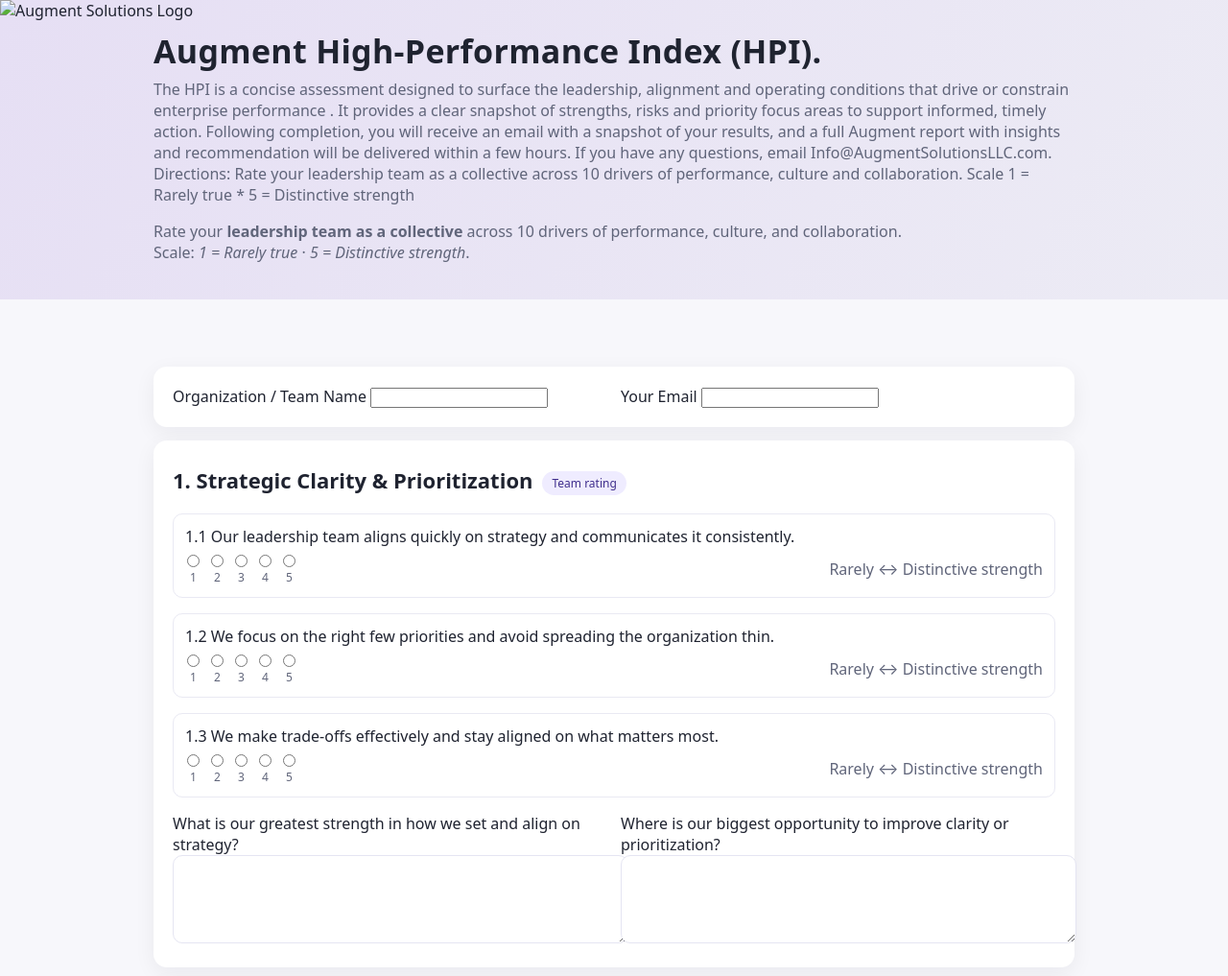
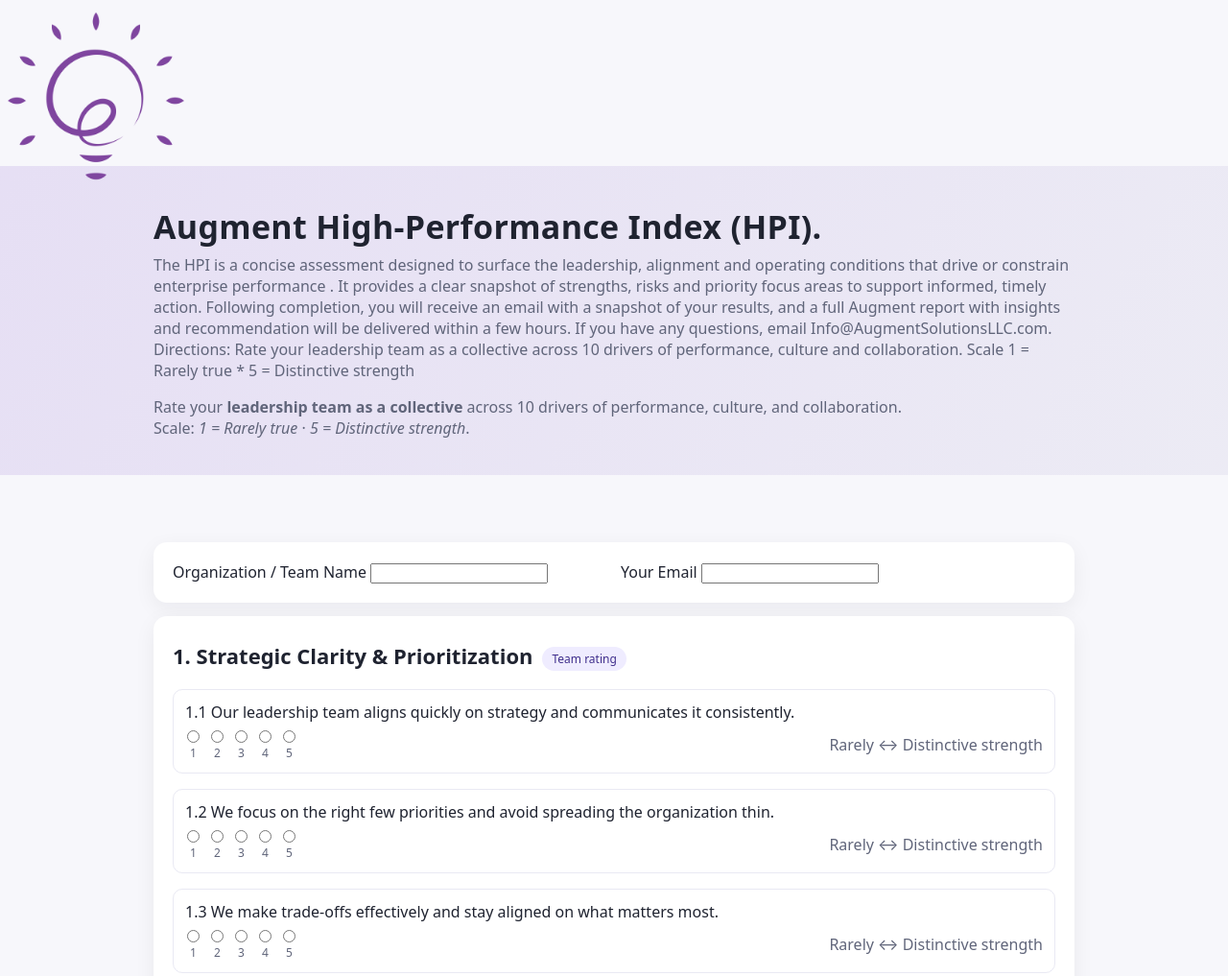
Before and after one commit to IanShepKyle/AEL-Survey-Project, a website with bundled scripts: page public/index.html in a window 1280 px wide. Shown: the top 1017 px of the page at 96% size. Built offline with nearby package versions, Linux system fonts and the light colour scheme; files whose address does not match are found by name.

Commit message:
logo fix 2

```diff
--- a/public/index.html
+++ b/public/index.html
@@ -1,7 +1,7 @@
 <!doctype html>
 <html lang="en">
 <head>
-  <img src="AEL-Survey-Project\public\logo.png" alt="Augment Solutions Logo" width="200">
+  <img src="logo.png" alt="Augment Solutions Logo" width="200">
   <meta charset="utf-8">
   <meta name="viewport" content="width=device-width, initial-scale=1">
   <title>Augment High-Performance Index (HPI) - See Clearly. Align Fast. Perform Better.</title>
```
